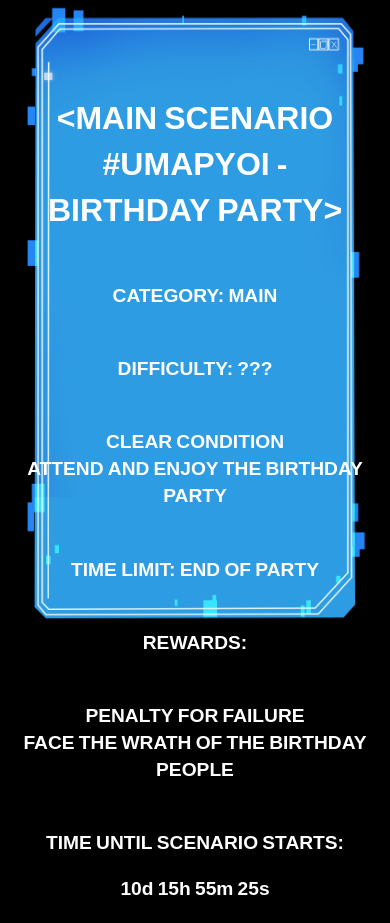
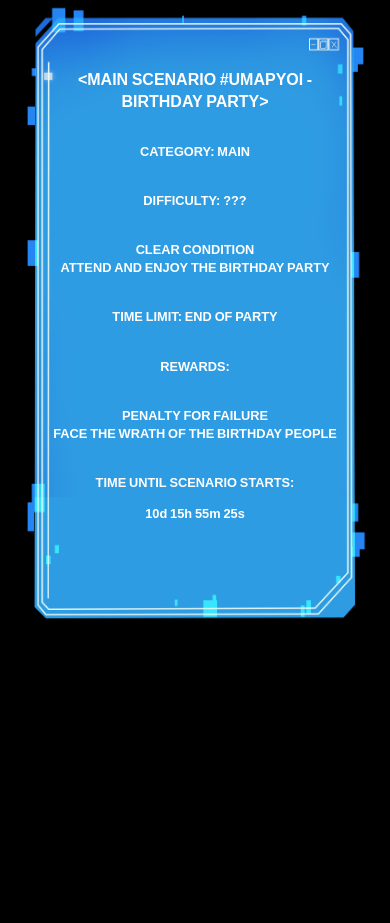
Before and after one commit to orvfanatic/orvfanatic.github.io, a website: page index.html in a window 390 px wide. After the commit the page ends 844 px from the top, so only its background shows below. Drawn offline with Linux system fonts and the light colour scheme.

Commit message:
Responsiveness

```diff
--- a/styles.css
+++ b/styles.css
@@ -19,7 +19,6 @@ img {
     top: 0;
     left: 0;
     width: 100%;
-    max-height: 1000px;
     height: auto;
     z-index: -1;
 }
@@ -50,3 +49,25 @@ img {
 p {
     font-size: 1.2em;
 }
+
+/*mobile*/
+@media (max-width: 430px) {
+
+    .scenario-container {
+        top: -15%;
+    }
+
+    h1 {
+        font-size: 1.0em;
+    }
+
+    p {
+        font-size: 0.8em;
+    }
+}
+
+@media (max-width: 385px) {
+    .scenario-container {
+        top: -5%;
+    }
+}
```
